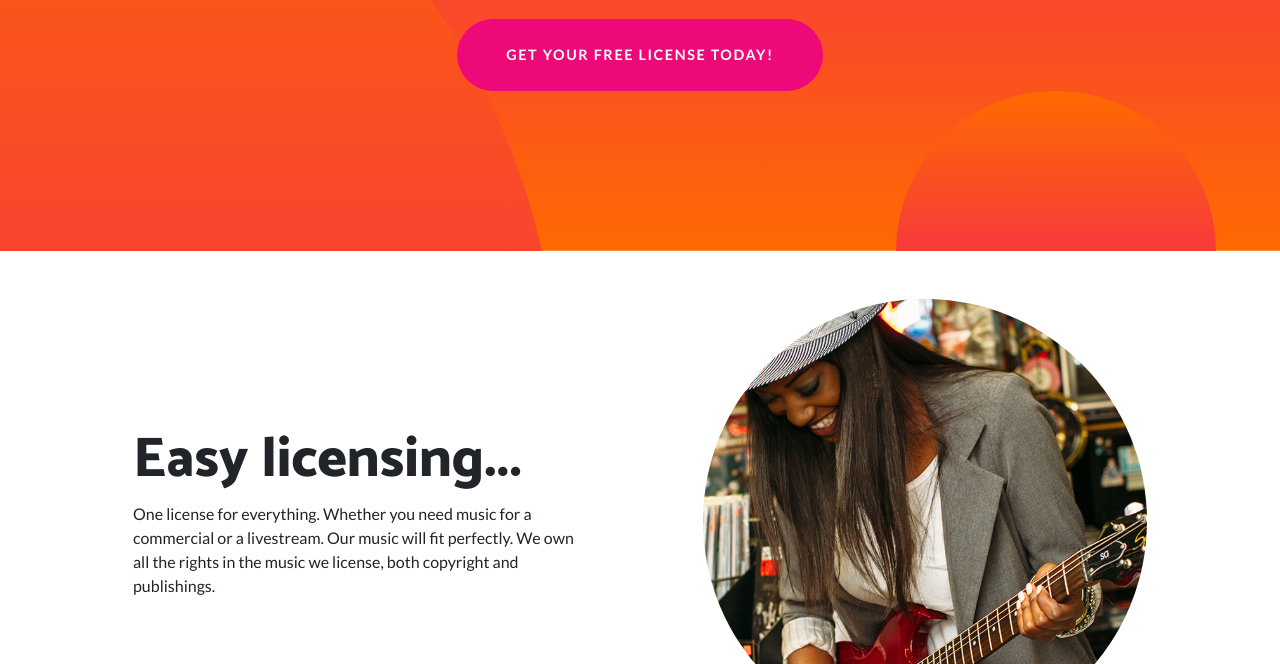
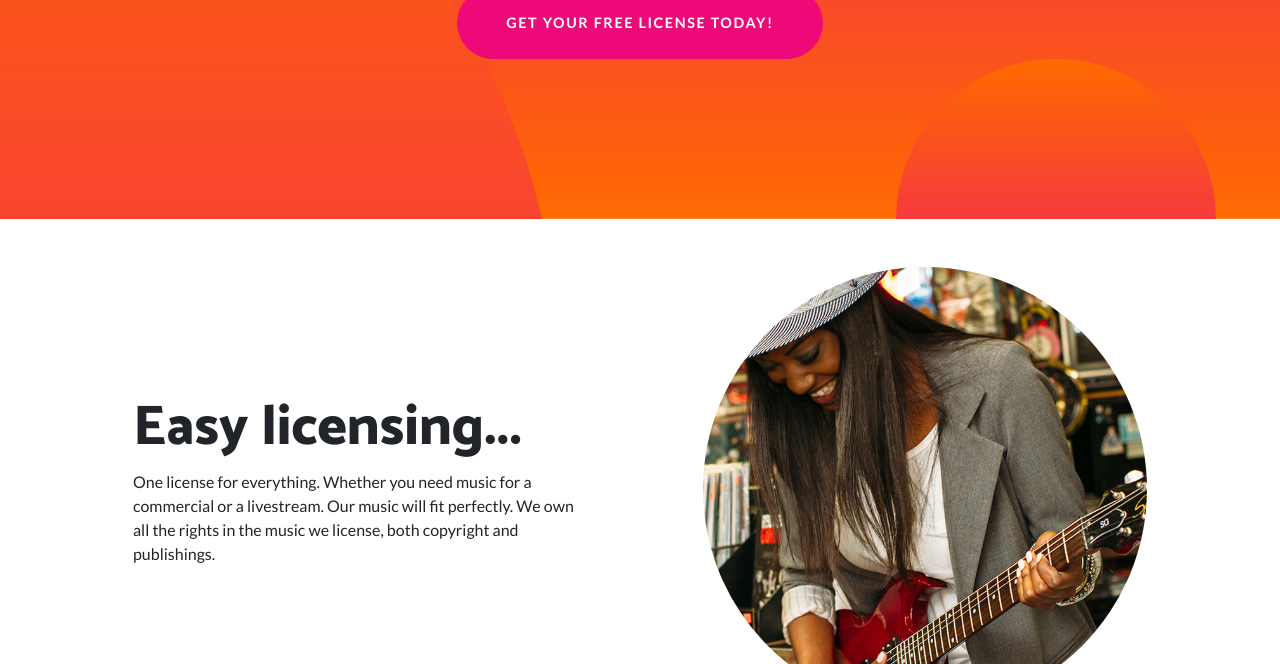
Before and after one commit to freeroyaltyfree/freeroyaltymusic, a website: page index.html in a window 1280 px wide. Shown: the part 436-1100 px from the top of the page. Drawn offline with Linux system fonts and the light colour scheme.

Commit message:
Update index.html

```diff
--- a/index.html
+++ b/index.html
@@ -46,7 +46,7 @@
       <div class="container">
         <h1 class="masthead-heading mb-0">Royalty Free Music</h1>
         <h2 class="masthead-subheading mb-0">For TWITCH, MIXER, YOUTUBE,..</h2>
-        <a href="https://hypeddit.com/track/j88lr4" class="btn btn-primary btn-xl rounded-pill mt-5">Get Your Free License Today!</a>
+        <a href="https://hypeddit.com/track/j88lr4" class="btn btn-primary btn-xl rounded-pill mt-3">Get Your Free License Today!</a>
       </div>
     </div>
     <div class="bg-circle-1 bg-circle"></div>
```
